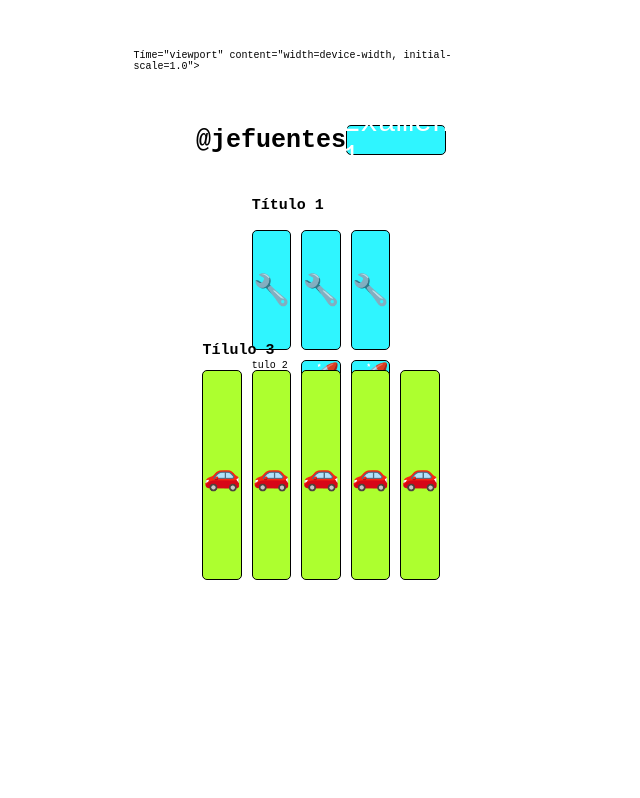
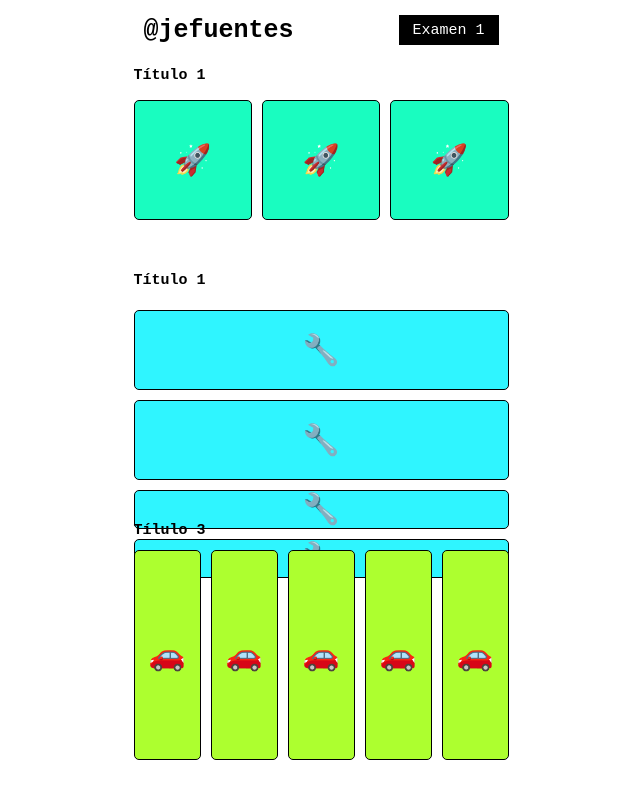
Before and after one commit to jefuentes80/examen_1, a plain HTML site: page index.html in a window 1280 px wide. Shown: the whole page, without its empty margins (319-959 px from the left). Drawn offline with Linux system fonts and the light colour scheme.

Commit message:
Add files via upload

```diff
--- a/index.html
+++ b/index.html
@@ -1,22 +1,19 @@
 <!DOCTYPE html>
-<html lang="es">
+<html lang="en">
 <head>
     <meta charset="UTF-8">
-    <meta na
-    </section>
-
-    <section class="section-2">
-        Tíme="viewport" content="width=device-width, initial-scale=1.0">
+    <meta name="viewport" content="width=device-width, initial-scale=1.0">
     <title>Document</title>
 
     <!-- Archivos de diseño -->
-    <link rel="stylesheet" href="header/header.css">
-    <link rel="stylesheet" href="seccion_1/seccion_1.css">
-    <link rel="stylesheet" href="seccion_2/seccion_2.css">
-    <link rel="stylesheet" href="seccion_3/seccion_3.css">
-    <link rel="stylesheet" href="config/config.css">
+    <link rel="stylesheet" href="/header/header.css">
+    <link rel="stylesheet" href="/seccion_1/seccion_1.css">
+    <link rel="stylesheet" href="/seccion_2/seccion_2.css">
+    <link rel="stylesheet" href="/seccion_3/seccion_3.css">
+    <link rel="stylesheet" href="/config/config.css">
 
 </head>
+
 <body>
 
     <header>
@@ -26,11 +23,17 @@
 
     <section class="section-1">
         <h2>Título 1</h2>
+        <div>🚀</div>
+        <div>🚀</div>
+        <div>🚀</div>
+    </section>
+
+    <section class="section-2">
+        <h2>Título 1</h2>
         <div>🔧</div>
         <div>🔧</div>
-        <div>🔧</div>tulo 2</h2>
-        <div>🚀</div>
-        <div>🚀</div>
+        <div>🔧</div>
+        <div>🔧</div>
     </section>
 
     <section class="section-3">
@@ -43,4 +46,5 @@
     </section>
 
 </body>
+
 </html>
```
